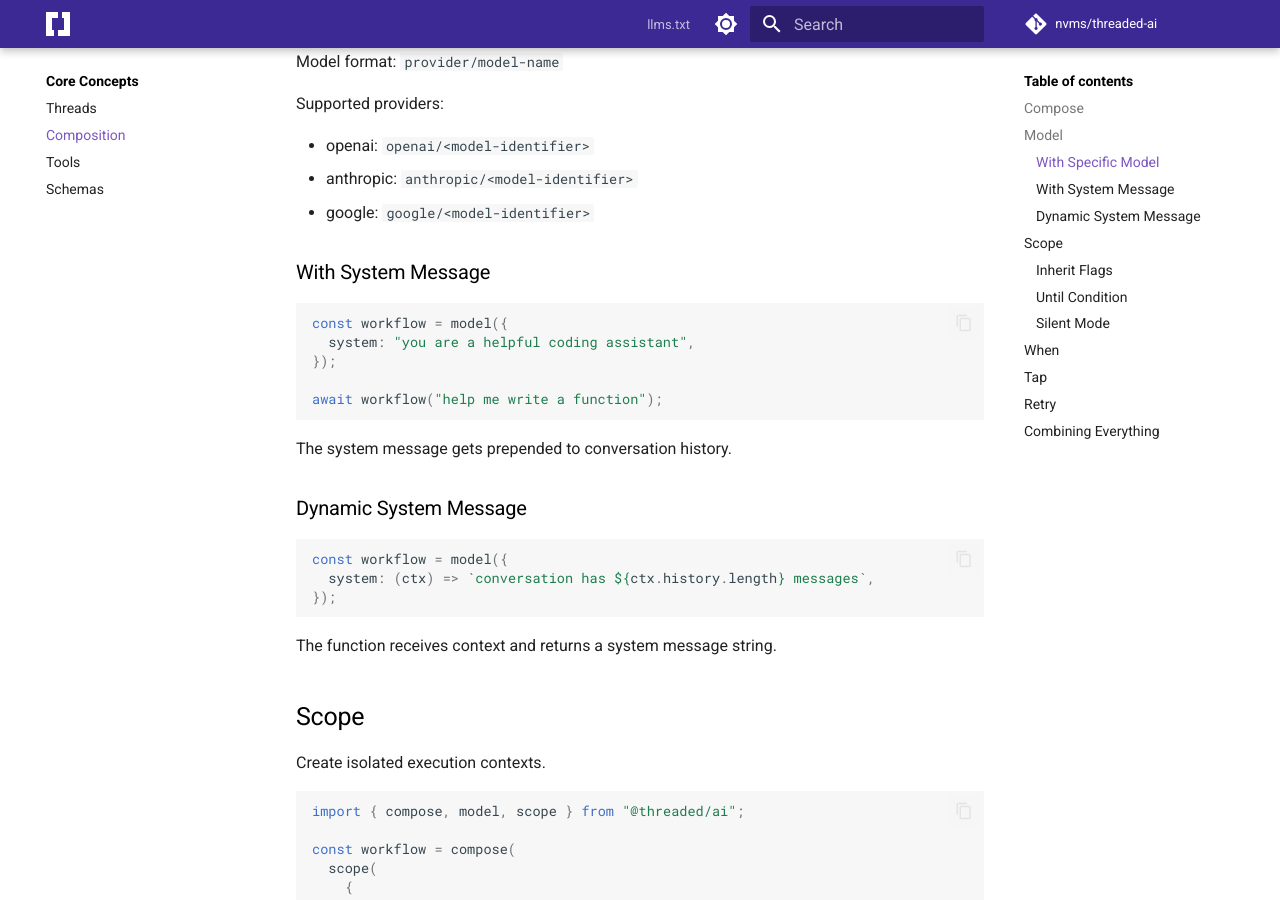
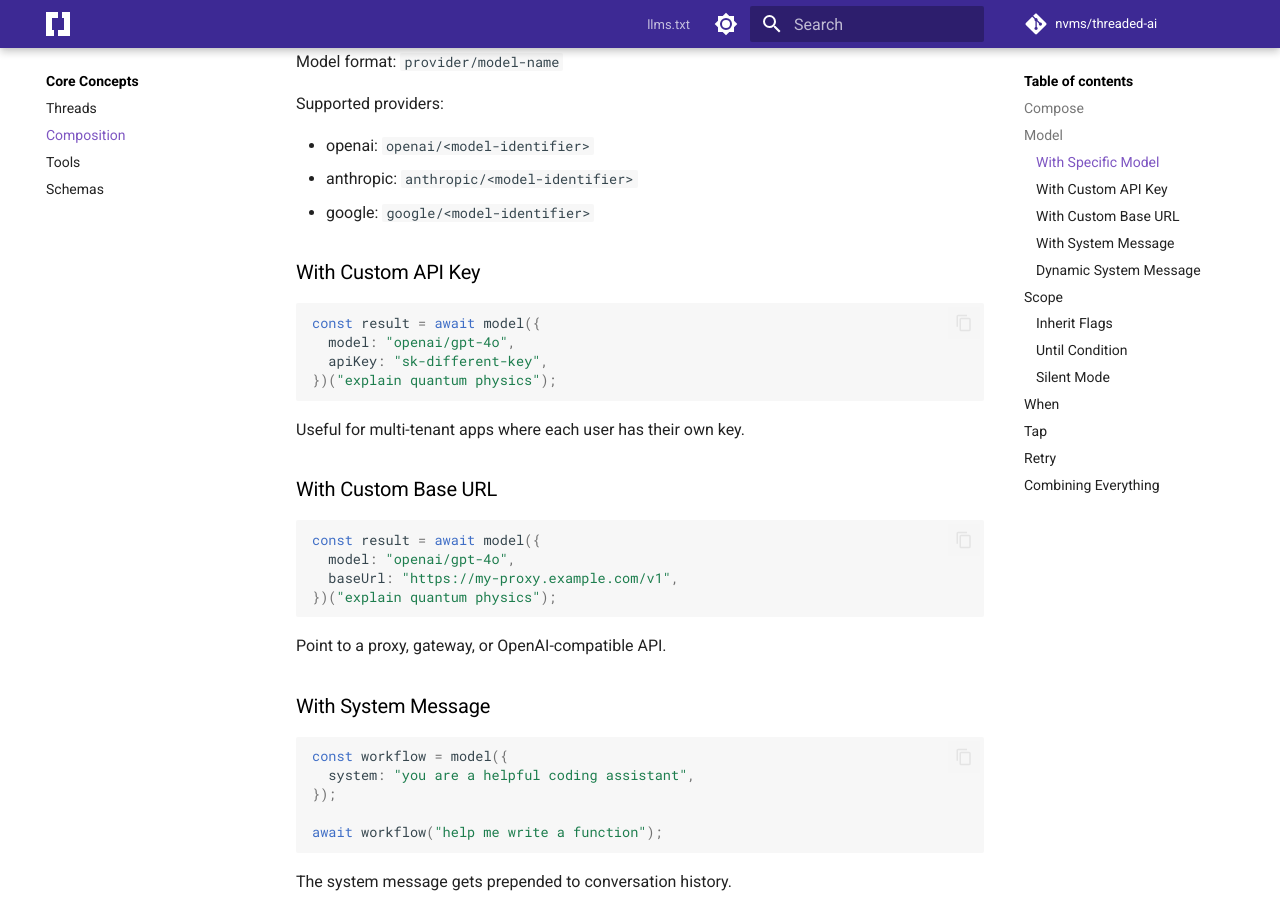
Before and after one commit to nvms/threaded, an MkDocs documentation site: the page built from docs/docs/concepts/composition.md, in a window 1280 px wide and 900 px high, scrolled down 953 px. Built offline with MkDocs 1.6.1 and Material for MkDocs 9.7.7, drawn with Linux system fonts in a browser that asks for light colours; comment, search, counter and statistics services are not loaded.

Commit message:
align google api key fallback, document model options

````diff
--- a/docs/docs/advanced/image-generation.md
+++ b/docs/docs/advanced/image-generation.md
@@ -165,7 +165,7 @@ Environment variables are detected automatically.
 |----------|---------|
 | openai | `OPENAI_API_KEY` |
 | xai | `XAI_API_KEY` |
-| google | `GEMINI_API_KEY` |
+| google | `GEMINI_API_KEY` or `GOOGLE_AI_API_KEY` |
 
 Or use `setKeys()` - see [quick start](../quick-start.md#api-keys).
 
--- a/docs/docs/concepts/composition.md
+++ b/docs/docs/concepts/composition.md
@@ -45,6 +45,28 @@ Supported providers:
 - openai: `openai/<model-identifier>`
 - anthropic: `anthropic/<model-identifier>`
 - google: `google/<model-identifier>`
+
+### With Custom API Key
+
+```typescript
+const result = await model({
+  model: "openai/gpt-4o",
+  apiKey: "sk-different-key",
+})("explain quantum physics");
+```
+
+Useful for multi-tenant apps where each user has their own key.
+
+### With Custom Base URL
+
+```typescript
+const result = await model({
+  model: "openai/gpt-4o",
+  baseUrl: "https://my-proxy.example.com/v1",
+})("explain quantum physics");
+```
+
+Point to a proxy, gateway, or OpenAI-compatible API.
 
 ### With System Message
 
````
Also changed, not shown: docs/docs/quick-start.md (+0 -2 lines), 1 other file.
